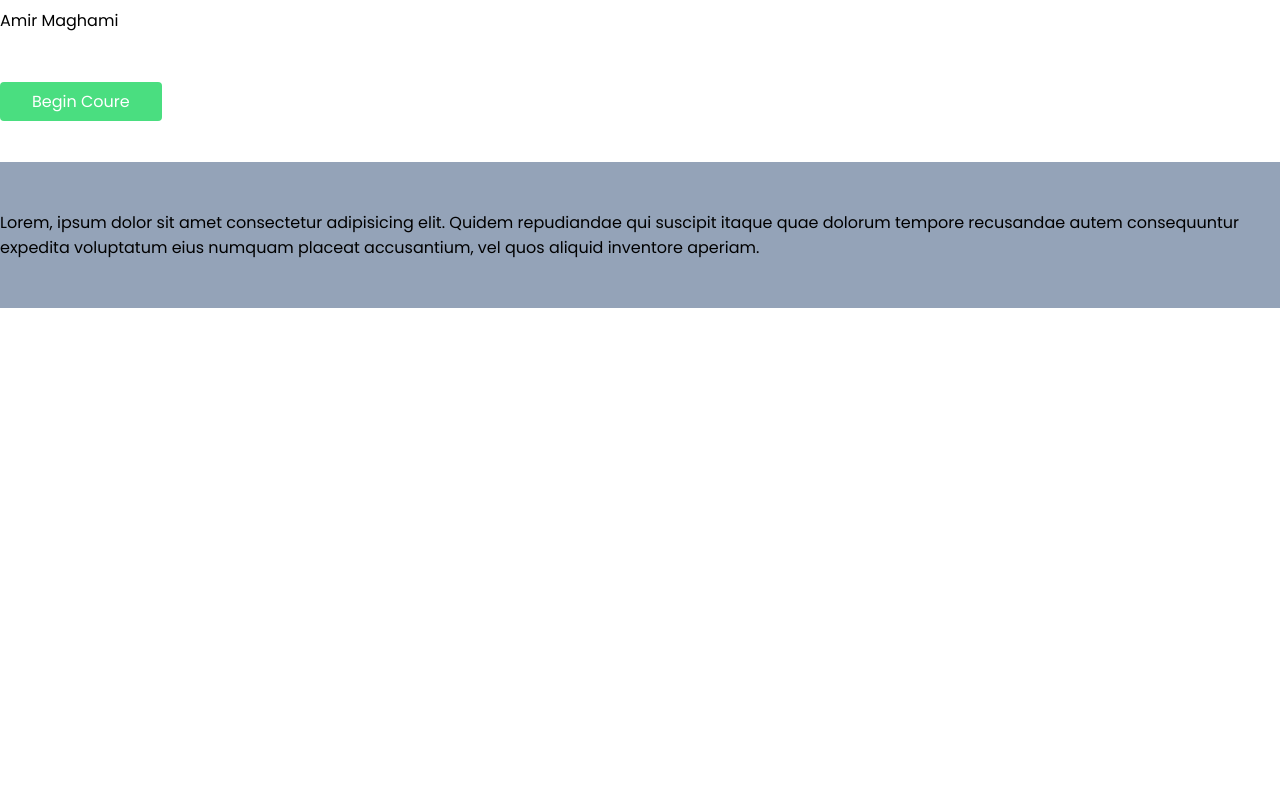
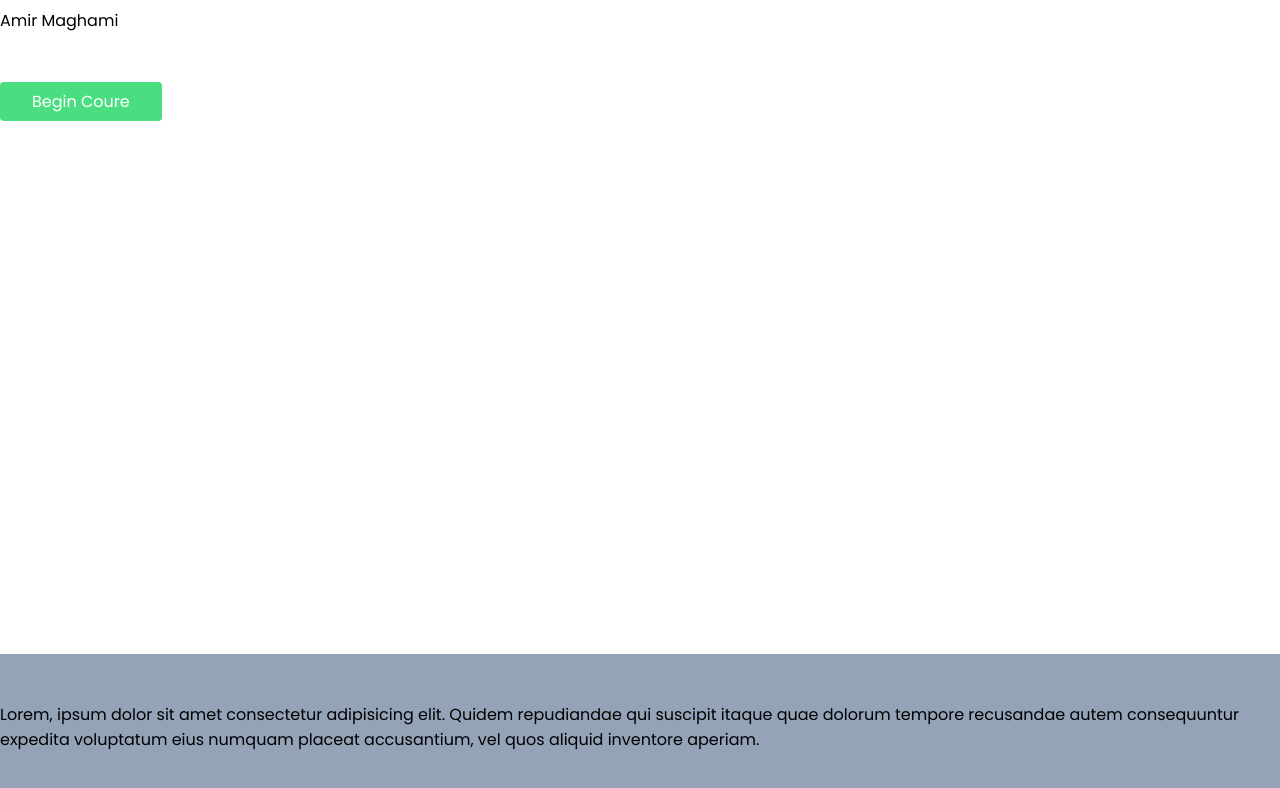
Before and after one commit to amirrr1987/online-course, a Nuxt app: page / in a window 1280 px wide. Shown: the top 788 px of the page. Built offline with nearby package versions, Linux system fonts and the light colour scheme.

Commit message:
Update app.vue

```diff
--- a/app.vue
+++ b/app.vue
@@ -1,12 +1,15 @@
 <template>
-  <div>
-    <NuxtLayout>
-      <NuxtPage />
-    </NuxtLayout>
-  </div>
+  <NuxtLayout>
+    <NuxtPage />
+  </NuxtLayout>
 </template>
 <style>
 @import url("https://fonts.googleapis.com/css2?family=Poppins:ital,wght@0,100;0,200;0,300;0,400;0,500;0,600;0,700;0,800;0,900;1,100;1,200;1,300;1,400;1,500;1,600;1,700;1,800;1,900&display=swap");
+#__nuxt {
+  min-height: 100vh;
+  display: grid;
+  grid-template-rows: max-content 1fr max-content;
+}
 * {
   margin: 0;
   padding: 0;
```
